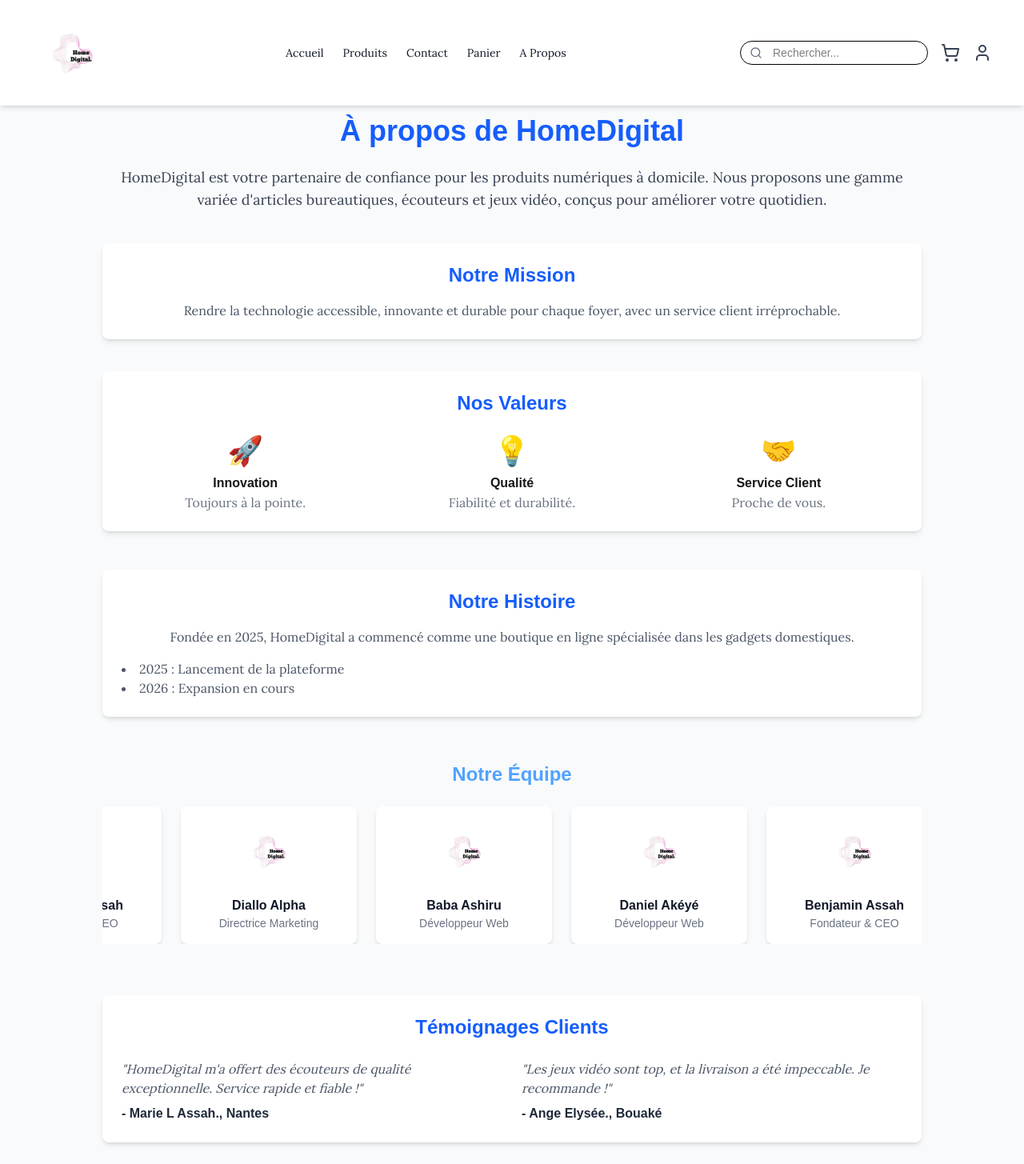
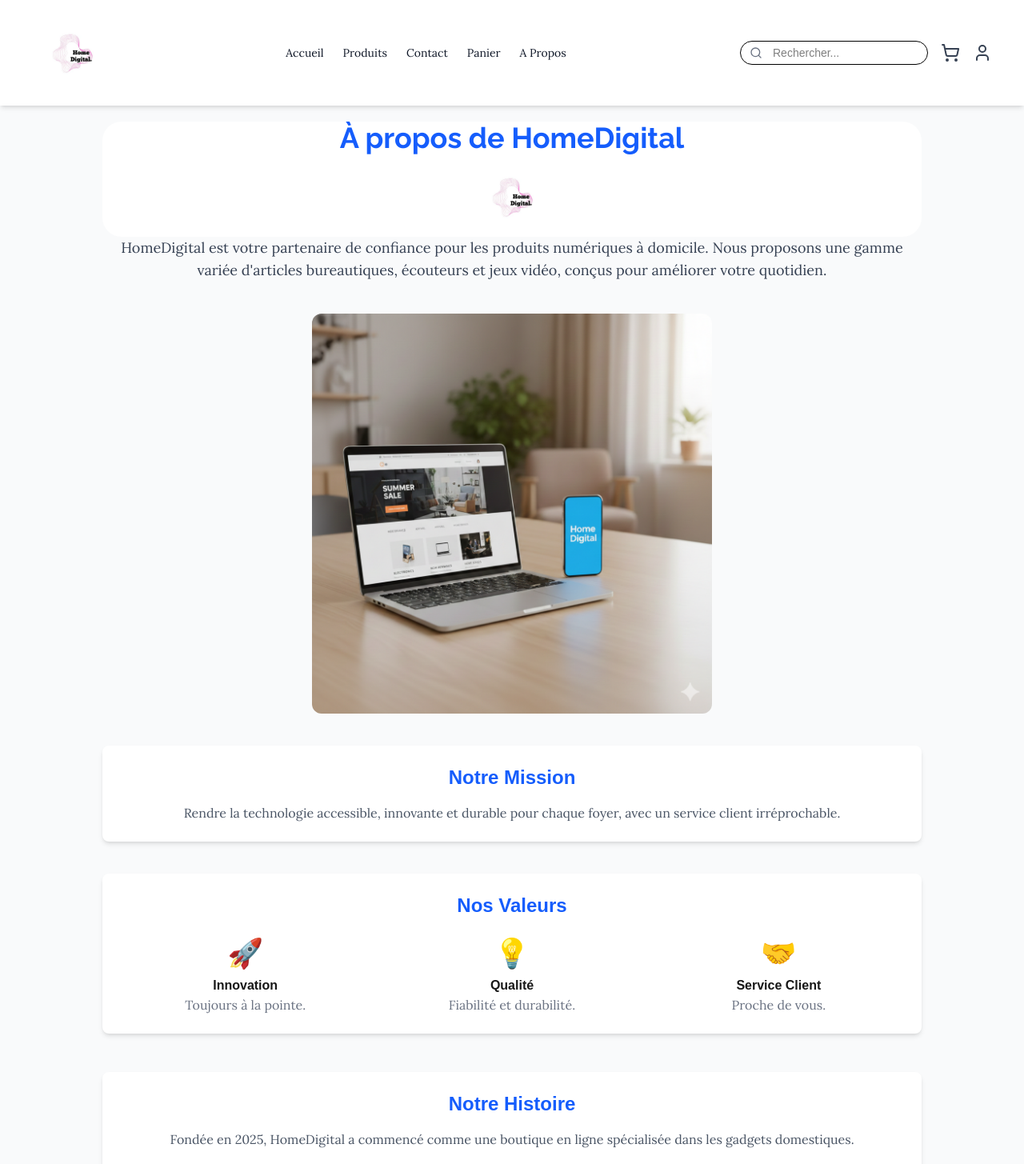
Before and after one commit to benjaminassah328-lgtm/home-digital, a Next.js app: page /Apropos in a window 1280 px wide. Shown: the top 1455 px of the page at 80% size. Built offline with nearby package versions, Linux system fonts and the light colour scheme.

Commit message:
modification à propos

```diff
--- a/components/APropos/Infos.tsx
+++ b/components/APropos/Infos.tsx
@@ -11,12 +11,12 @@
 const team: Member[] = [
     {
         name: "Benjamin Assah",
-        role: "Fondateur & CEO",
+        role: "Fondateur & CEO & developpeur fullstack",
         image: "/images/logo2.jpeg",
     },
     {
         name: "Diallo Alpha",
-        role: "Directrice Marketing",
+        role: "développeur Web",
         image: "/images/logo2.jpeg",
     },
     {
@@ -33,17 +33,27 @@
 
 export default function Infos() {
     return (
-        <section className="flex flex-col items-center min-h-screen bg-gray-50 py-12 px-6">
-            <div className="max-w-5xl w-full text-center">
-                {/* Introduction */}
-                <motion.h1
-                    className="text-4xl font-bold text-blue-600 mb-6"
+        <section className="flex flex-col items-center min-h-screen bg-gray-50 py-12 px-6 ">
+            <div className="max-w-5xl w-full text-center mt-2">
+                <div className="flex flex-col-reverse justify-center items-center bg-white rounded-3xl ">
+                    <Image
+                            src="/images/logo2.jpeg"
+                            alt="Home Digital"
+                            width={100}
+                            height={100}
+                            className="rounded-xl -mt-5"
+                          />
+                          <motion.h1
+                    className="text-4xl font-bold text-blue-600 mb-6 text-center font-raleway    "
                     initial={{ opacity: 0, y: -40 }}
                     animate={{ opacity: 1, y: 0 }}
                     transition={{ duration: 0.8 }}
                 >
                     À propos de HomeDigital
                 </motion.h1>
+                </div>
+                {/* Introduction */}
+
 
                 <motion.p
                     className="text-lg text-gray-700 mb-10 font-lora"
@@ -55,6 +65,17 @@
                     Nous proposons une gamme variée d&apos;articles bureautiques, écouteurs et jeux vidéo,
                     conçus pour améliorer votre quotidien.
                 </motion.p>
+                <div className="flex justify-center items-center hadow hover:scale-105 transition bg-transparent  rounded-3xl mb-10">
+                     <Image
+                            src="/images/referenceHG.jpeg"
+                            alt="Home Digital"
+
+                            width={500}
+                            height={300}
+                            className="rounded-xl"
+
+                          />
+                </div>
 
                 {/* Mission */}
                 <motion.div
@@ -77,7 +98,7 @@
                     animate={{ opacity: 1, x: 0 }}
                     transition={{ duration: 0.8 }}
                 >
-                    <h2 className="text-2xl font-semibold text-blue-600 mb-6">Nos Valeurs</h2>
+                    <h2 className="text-2xl font-semibold text-blue-600 sm:text-blue-600 mb-6">Nos Valeurs</h2>
                     <div className="grid grid-cols-1 md:grid-cols-3 gap-6">
                         {[
                             { icon: "🚀", title: "Innovation", text: "Toujours à la pointe." },
@@ -139,7 +160,7 @@
                         {[...team, ...team].map((member, index) => (
                             <div
                                 key={index}
-                                className="min-w-[220px] bg-white shadow-md rounded-lg p-4 text-center flex flex-col items-center"
+                                className="min-w-55 bg-white shadow-md rounded-lg p-4 text-center flex flex-col items-center"
                             >
                                 {/* IMAGE */}
                                 <div className="relative w-20 h-20 mb-4">
```
Also changed, not shown: public/images/referenceHG.jpeg (added).
